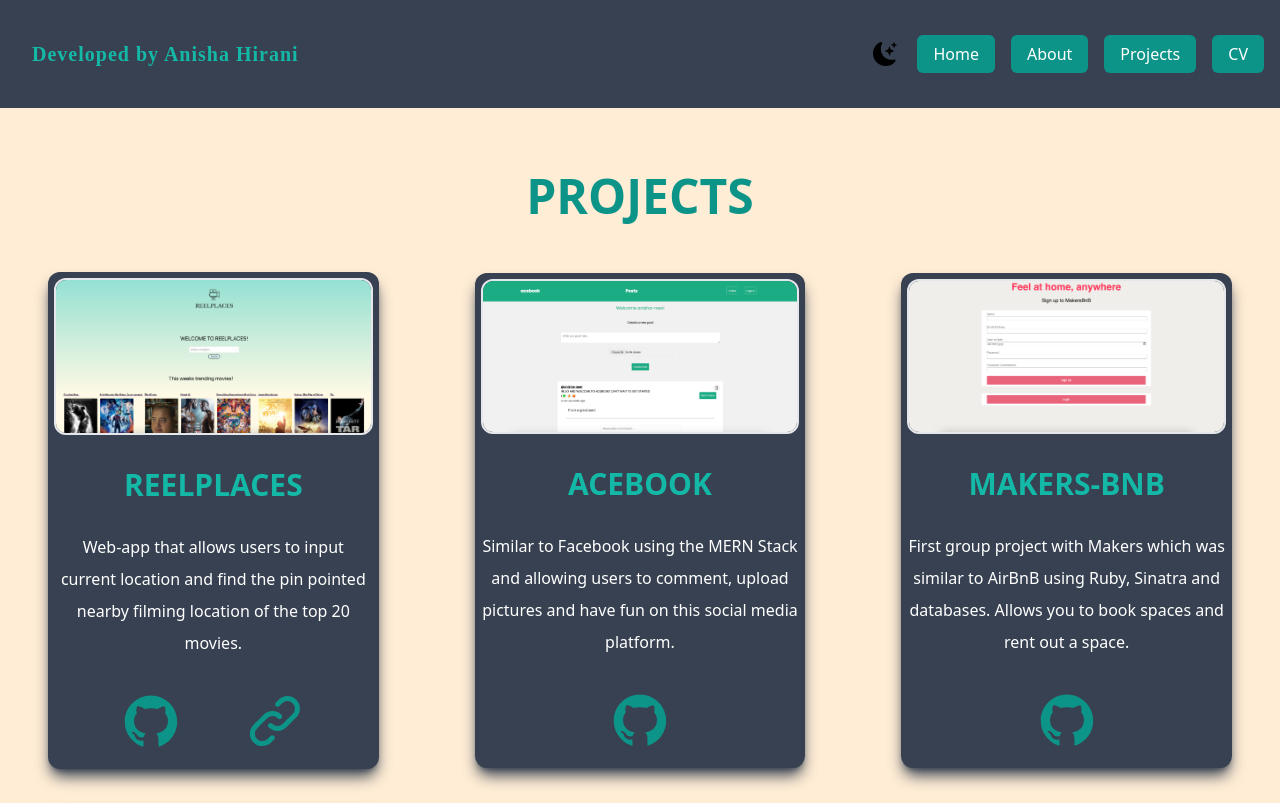
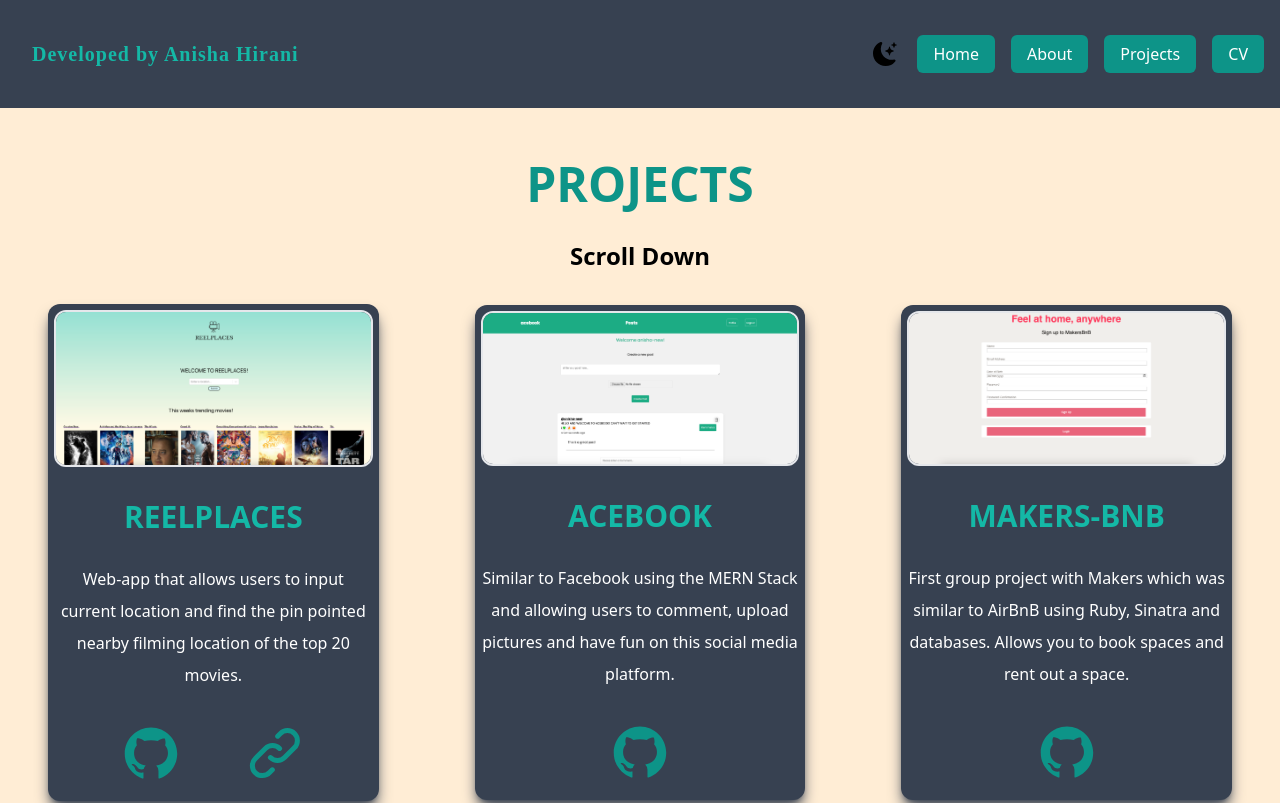
Before and after one commit to anisha-11/portfolio-site, a Next.js app in the folder portfolio/: page /projects in a window 1280 px wide. Shown: the top 803 px of the page. Built offline with nearby package versions, Linux system fonts and the light colour scheme.

Commit message:
added text to projects page

```diff
--- a/portfolio/pages/projects.js
+++ b/portfolio/pages/projects.js
@@ -49,8 +49,9 @@ export default function Projects() {
           </ul>
         </navbar>
         <section className="flex flex-wrap:wrap justify-center align-center text-center flex-wrap:wrap items-stretch">
-          <div className="h-20 text-5xl py-20 mt-20 text-teal-600 dark:text-orange-200 font-bold">
-            <h1 className='mt-3'>PROJECTS</h1>
+          <div className="mt-20">
+            <h1 className='h-20 text-5xl py-20  text-teal-600 dark:text-orange-200 font-bold'>PROJECTS</h1>
+            <h3 className='text-2xl text-black dark:text-white font-semibold'>Scroll Down</h3>
           </div>
         </section>
         <section className="flex flex-wrap:wrap justify-center align-center text-center flex-wrap:wrap items-stretch">
```
